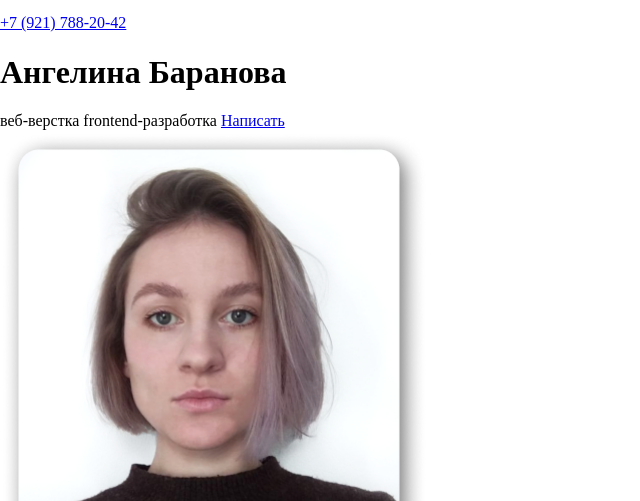
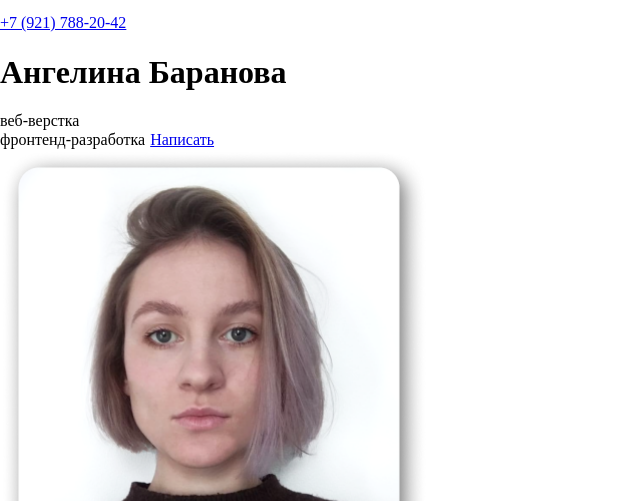
Before and after one commit to gerlinda137/portfolio, a website with bundled scripts: page src/index.html in a window 1280 px wide. Shown: the part 299-800 px from the top of the page, without its empty margins (0-640 px from the left). Built offline with nearby package versions, Linux system fonts and the light colour scheme; files whose address does not match are found by name.

Commit message:
typing animation

```diff
--- a/src/index.html
+++ b/src/index.html
@@ -118,8 +118,9 @@
       <section class="top container">
         <div class="top__txt">
           <h1>Ангелина Баранова</h1>
-          <span>веб-верстка</span>
-          <span>frontend-разработка</span>
+          <span id="app"></span>
+          <!-- <span>веб-верстка</span>
+          <span>frontend-разработка</span> -->
           <a href="https://t.me/Gerlinda137" class="top__button">Написать</a>
         </div>
         <div
@@ -676,7 +677,7 @@
         </ul>
       </div>
     </footer>
-
+    <script src="https://unpkg.com/typewriter-effect@latest/dist/core.js"></script>
     <script src="js/main.min.js"></script>
   </body>
 </html>
--- a/src/js/main.js
+++ b/src/js/main.js
@@ -1,7 +1,5 @@
 import Swiper from "swiper";
 import "swiper/swiper-bundle.css";
-// eslint-disable-next-line no-unused-vars
-import Typed from "typed.js";
 import "normalize.css";
 
 // eslint-disable-next-line no-unused-vars
@@ -81,6 +79,20 @@ burger.addEventListener("click", () => {
 
 // reveal
 // eslint-disable-next-line no-undef
-AOS.init();
+AOS.init({
+  once: true,
+});
 
 // typed
+// eslint-disable-next-line no-unused-vars
+const app = document.getElementById("app");
+
+const typewriter = new Typewriter(app, {
+  cursor: "",
+});
+
+typewriter
+  .typeString("<span>веб-верстка</span> <br>")
+  .pauseFor(500)
+  .typeString("<span>фронтенд-разработка</span>")
+  .start();
--- a/src/styles/utils/global.scss
+++ b/src/styles/utils/global.scss
@@ -69,3 +69,9 @@ a {
   padding: 0 15px;
   margin: 0 auto;
 }
+
+
+.Typewriter__wrapper {
+  display: flex;
+  flex-direction: column;
+}
```
